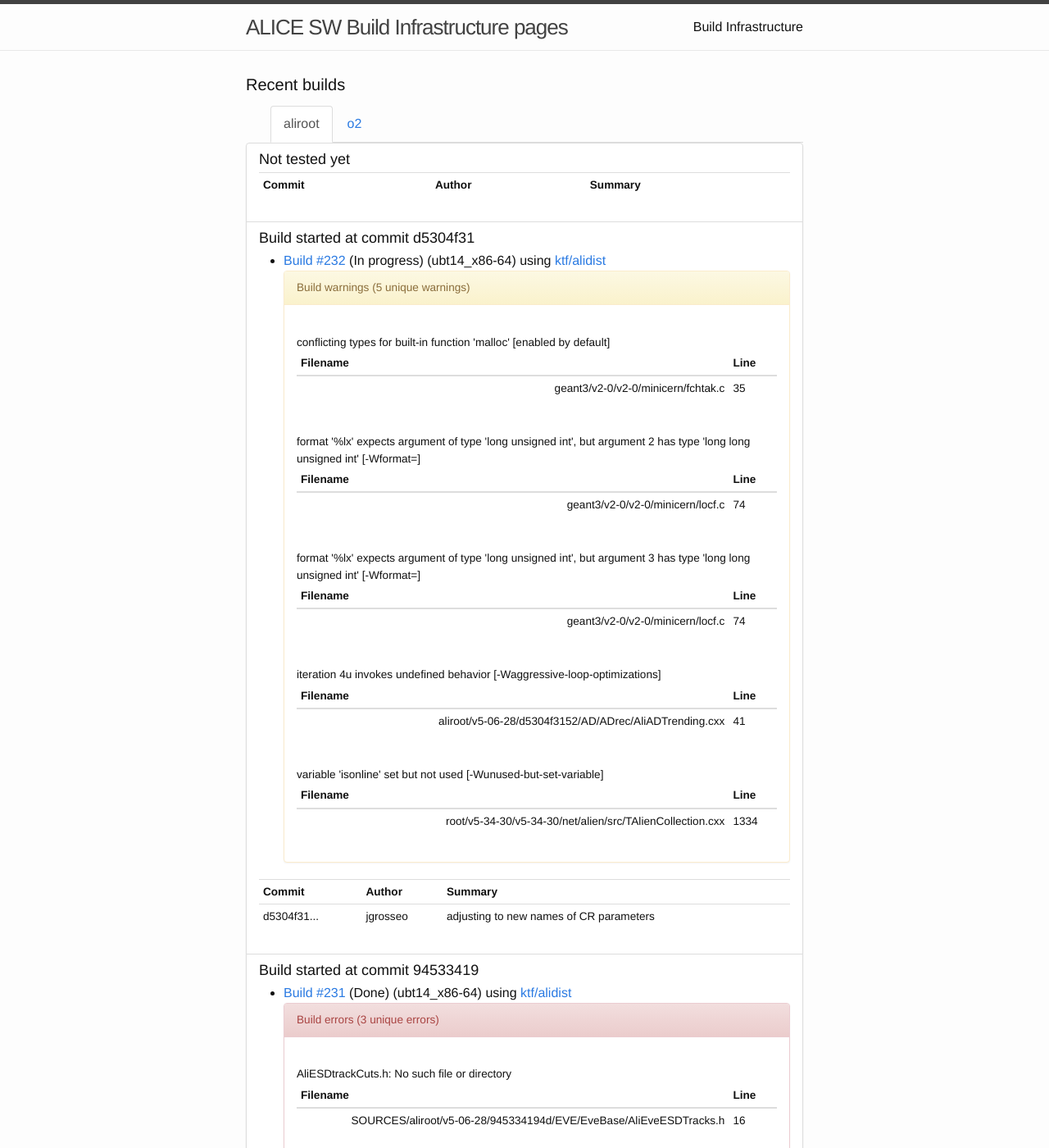
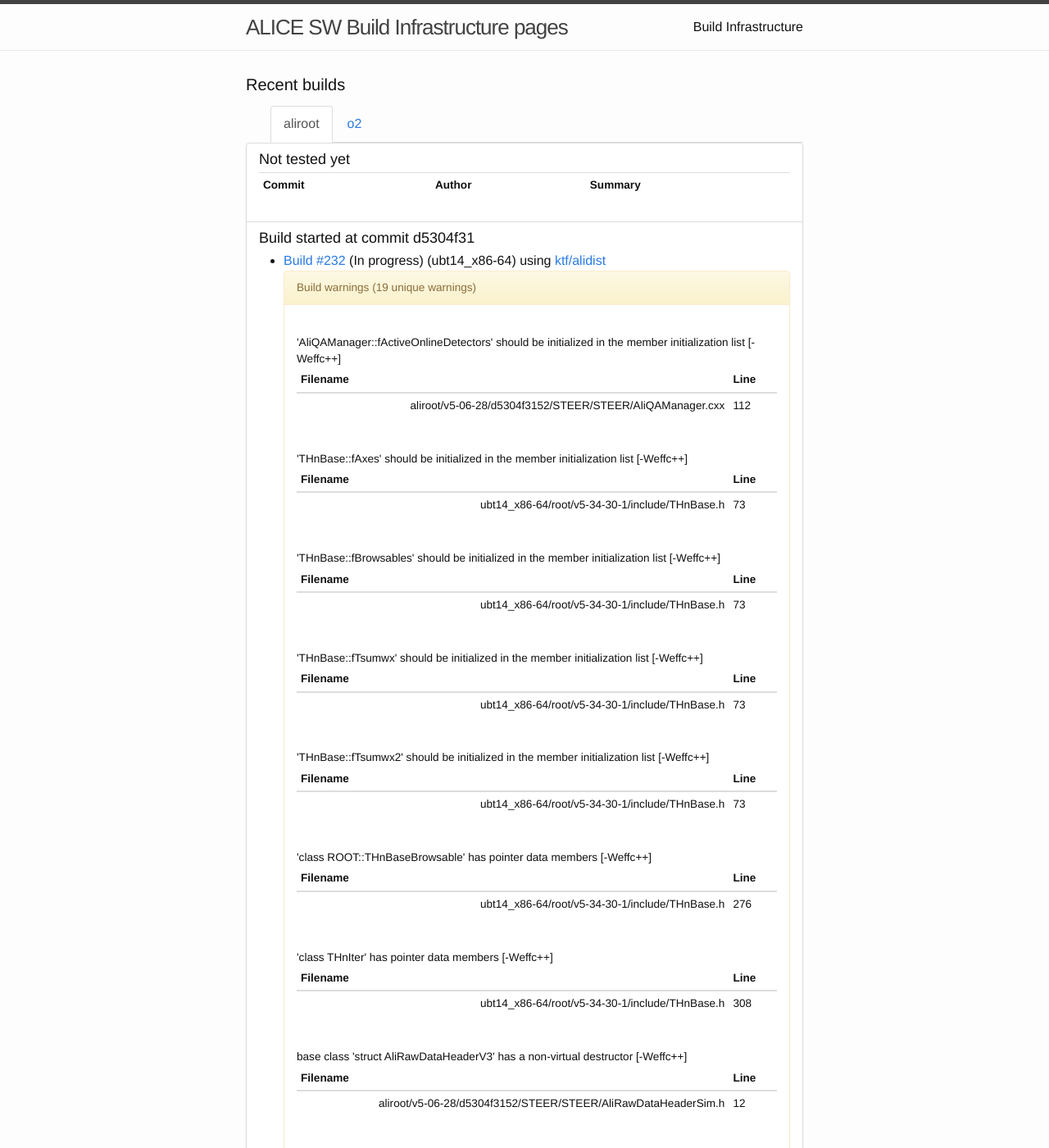
Before and after one commit to alisw/alisw.github.io, a Jekyll site: the page built from index.html, in a window 1280 px wide and 1400 px high. Shown: the whole window at 82% size. Built offline with Jekyll 4.4.1, drawn with Linux system fonts in a browser that asks for light colours; nearby versions of some CDN libraries; some of the changed text lies outside the part shown.

Commit message:
Updated results.

```diff
--- a/_data/warnings.json
+++ b/_data/warnings.json
@@ -633,6 +633,178 @@
         "key" : "232",
         "by_message" : {
           "buckets" : [ {
+            "key" : "'AliQAManager::fActiveOnlineDetectors' should be initialized in the member initialization list [-Weffc++]",
+            "filename" : {
+              "buckets" : [ {
+                "key" : "aliroot/v5-06-28/d5304f3152/STEER/STEER/AliQAManager.cxx",
+                "line" : {
+                  "buckets" : [ {
+                    "key" : "112"
+                  }, {
+                    "key" : "149"
+                  }, {
+                    "key" : "75"
+                  } ]
+                }
+              } ]
+            }
+          }, {
+            "key" : "'THnBase::fAxes' should be initialized in the member initialization list [-Weffc++]",
+            "filename" : {
+              "buckets" : [ {
+                "key" : "ubt14_x86-64/root/v5-34-30-1/include/THnBase.h",
+                "line" : {
+                  "buckets" : [ {
+                    "key" : "73"
+                  } ]
+                }
+              } ]
+            }
+          }, {
+            "key" : "'THnBase::fBrowsables' should be initialized in the member initialization list [-Weffc++]",
+            "filename" : {
+              "buckets" : [ {
+                "key" : "ubt14_x86-64/root/v5-34-30-1/include/THnBase.h",
+                "line" : {
+                  "buckets" : [ {
+                    "key" : "73"
+                  } ]
+                }
+              } ]
+            }
+          }, {
+            "key" : "'THnBase::fTsumwx' should be initialized in the member initialization list [-Weffc++]",
+            "filename" : {
+              "buckets" : [ {
+                "key" : "ubt14_x86-64/root/v5-34-30-1/include/THnBase.h",
+                "line" : {
+                  "buckets" : [ {
+                    "key" : "73"
+                  } ]
+                }
+              } ]
+            }
+          }, {
+            "key" : "'THnBase::fTsumwx2' should be initialized in the member initialization list [-Weffc++]",
+            "filename" : {
+              "buckets" : [ {
+                "key" : "ubt14_x86-64/root/v5-34-30-1/include/THnBase.h",
+                "line" : {
+                  "buckets" : [ {
+                    "key" : "73"
+                  } ]
+                }
+              } ]
+            }
+          }, {
+            "key" : "'class ROOT::THnBaseBrowsable' has pointer data members [-Weffc++]",
+            "filename" : {
+              "buckets" : [ {
+                "key" : "ubt14_x86-64/root/v5-34-30-1/include/THnBase.h",
+                "line" : {
+                  "buckets" : [ {
+                    "key" : "276"
+                  } ]
+                }
+              } ]
+            }
+          }, {
+            "key" : "'class THnIter' has pointer data members [-Weffc++]",
+            "filename" : {
+              "buckets" : [ {
+                "key" : "ubt14_x86-64/root/v5-34-30-1/include/THnBase.h",
+                "line" : {
+                  "buckets" : [ {
+                    "key" : "308"
+                  } ]
+                }
+              } ]
+            }
+          }, {
+            "key" : "base class 'struct AliRawDataHeaderV3' has a non-virtual destructor [-Weffc++]",
+            "filename" : {
+              "buckets" : [ {
+                "key" : "aliroot/v5-06-28/d5304f3152/STEER/STEER/AliRawDataHeaderSim.h",
+                "line" : {
+                  "buckets" : [ {
+                    "key" : "12"
+                  } ]
+                }
+              } ]
+            }
+          }, {
+            "key" : "but does not override 'ROOT::THnBaseBrowsable(const ROOT::THnBaseBrowsable&)' [-Weffc++]",
+            "filename" : {
+              "buckets" : [ {
+                "key" : "ubt14_x86-64/root/v5-34-30-1/include/THnBase.h",
+                "line" : {
+                  "buckets" : [ {
+                    "key" : "276"
+                  } ]
+                }
+              } ]
+            }
+          }, {
+            "key" : "but does not override 'THnIter(const THnIter&)' [-Weffc++]",
+            "filename" : {
+              "buckets" : [ {
+                "key" : "ubt14_x86-64/root/v5-34-30-1/include/THnBase.h",
+                "line" : {
+                  "buckets" : [ {
+                    "key" : "308"
+                  } ]
+                }
+              } ]
+            }
+          }, {
+            "key" : "or 'operator=(const ROOT::THnBaseBrowsable&)' [-Weffc++]",
+            "filename" : {
+              "buckets" : [ {
+                "key" : "ubt14_x86-64/root/v5-34-30-1/include/THnBase.h",
+                "line" : {
+                  "buckets" : [ {
+                    "key" : "276"
+                  } ]
+                }
+              } ]
+            }
+          }, {
+            "key" : "or 'operator=(const THnIter&)' [-Weffc++]",
+            "filename" : {
+              "buckets" : [ {
+                "key" : "ubt14_x86-64/root/v5-34-30-1/include/THnBase.h",
+                "line" : {
+                  "buckets" : [ {
+                    "key" : "308"
+                  } ]
+                }
+              } ]
+            }
+          }, {
+            "key" : "'class TText' has pointer data members [-Weffc++]",
+            "filename" : {
+              "buckets" : [ {
+                "key" : "ubt14_x86-64/root/v5-34-30-1/include/TText.h",
+                "line" : {
+                  "buckets" : [ {
+                    "key" : "42"
+                  } ]
+                }
+              } ]
+            }
+          }, {
+            "key" : "but does not override 'operator=(const TText&)' [-Weffc++]",
+            "filename" : {
+              "buckets" : [ {
+                "key" : "ubt14_x86-64/root/v5-34-30-1/include/TText.h",
+                "line" : {
+                  "buckets" : [ {
+                    "key" : "42"
+                  } ]
+                }
+              } ]
+            }
+          }, {
             "key" : "conflicting types for built-in function 'malloc' [enabled by default]",
             "filename" : {
               "buckets" : [ {
```
